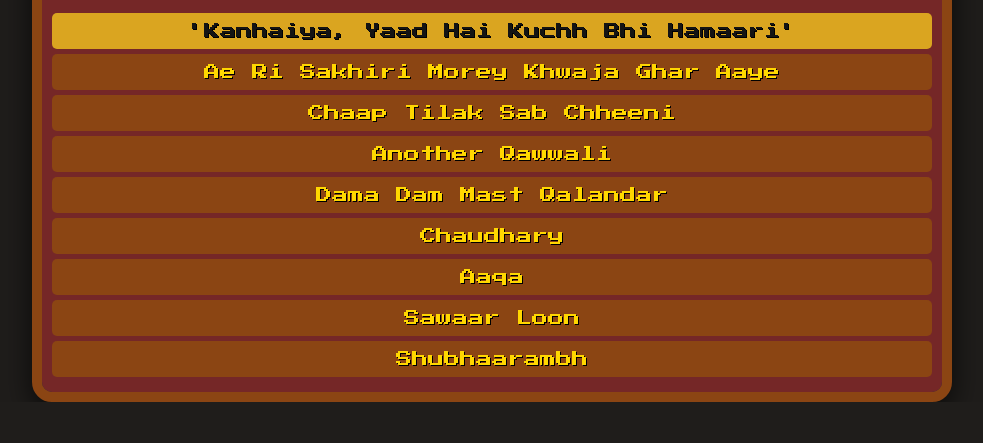
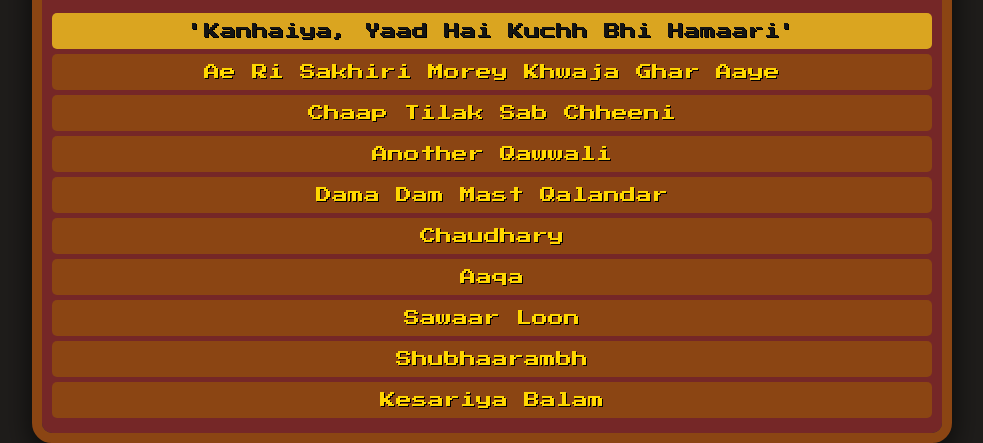
Before and after one commit to aravrix/Olsool, a plain HTML site: page index.html in a window 1280 px wide. Shown: the part 575-1018 px from the top of the page, without its empty margins (148-1131 px from the left). Before the commit the page ends 977 px from the top, so only its background shows below. Drawn offline with Linux system fonts and the light colour scheme.

Commit message:
Update index.html

```diff
--- a/index.html
+++ b/index.html
@@ -27,7 +27,7 @@
                 <li data-video-id="LekqDjknArc">Aaqa</li>
                 <li data-video-id="6k8Aja80GQM">Sawaar Loon</li>
                 <li data-video-id="Gx_Rqsq1DIw">Shubhaarambh</li>
-
+                <li data-video-id="fq9UfNG1pRc">Kesariya Balam</li>
 
             </ul>
         </div>
```
